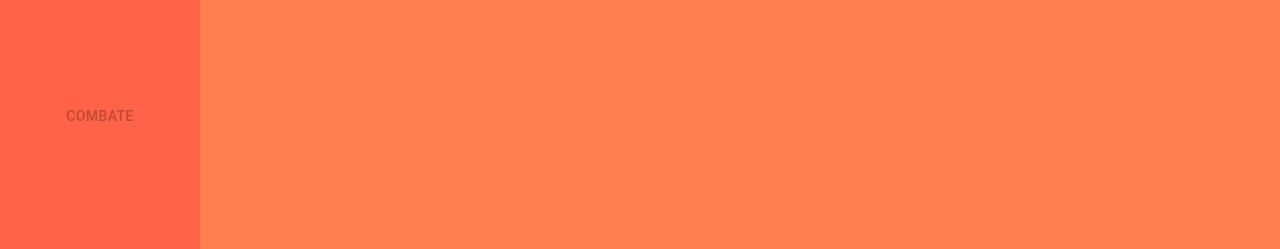
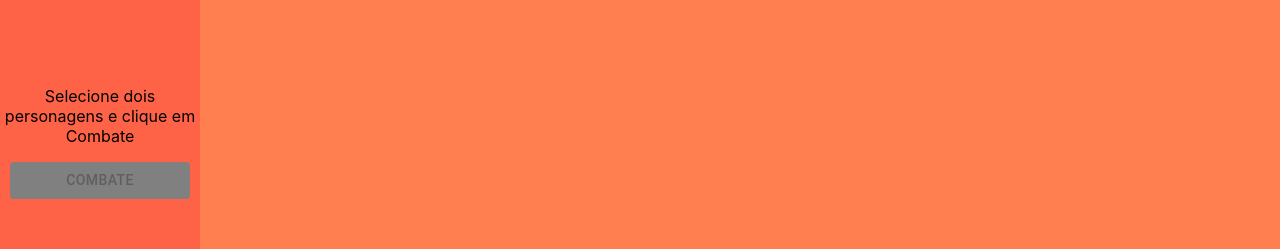
Before and after one commit to priscilaSartori/jornada-do-heroi, a React (Create React App) app: page / in a window 1280 px wide. Shown: the part 284-533 px from the top of the page. Built offline with nearby package versions, Linux system fonts and the light colour scheme; no server answers.

Commit message:
style: Combate

```diff
--- a/src/components/Combate.js
+++ b/src/components/Combate.js
@@ -6,6 +6,7 @@ import Typography from '@mui/material/Typography';
 import Modal from '@mui/material/Modal';
 import styles from './Combate.module.css';
 import styleHeroi from '../pages/Heroi.module.css'
+import {styleBox, styleh2, styleh1} from './CombateStyles';
 
 function Combate() {
   const {
@@ -24,35 +25,7 @@ function Combate() {
   setSearchTerm('')
   };
 
-  const styleBox = {
-      position: 'absolute',
-      top: '50%',
-      left: '50%',
-      transform: 'translate(-50%, -50%)',
-      width: 1000,
-      height: 500,
-      bgcolor: 'black',
-      color: 'white',
-      border: '2px solid #000',
-      boxShadow: 24,
-      p: 4,
-    };
-
-    const styleh2 = {
-      color: 'yellow',
-      width: '100%',
-      textAlign: 'end',
-      fontSize:"30px",
-    }
-
-    const styleh1 = {
-      color: 'white',
-      width: '100%',
-      textAlign: 'start',
-      fontSize:"30px",
-      paddingLeft: '10px',
-    }
-
+  // Função para calcular a soma das estatísticas de poder de um herói
   const calculateTotalPowerStats = (hero) => {
     return Object.values(hero.powerstats).reduce((total, value) => total + parseInt(value, 10), 0);
   };
--- /dev/null
+++ b/src/components/CombateStyles.js
@@ -0,0 +1,28 @@
+export const styleBox = {
+  position: 'absolute',
+  top: '50%',
+  left: '50%',
+  transform: 'translate(-50%, -50%)',
+  width: 1000,
+  height: 500,
+  backgroundColor: 'black',
+  color: 'white',
+  border: '2px solid #000',
+  boxShadow: 24,
+  p: 4,
+  };
+
+  export const styleh2 = {
+  color: 'yellow',
+  width: '100%',
+  textAlign: 'end',
+  fontSize: "30px",
+  };
+
+  export const styleh1 = {
+  color: 'white',
+  width: '100%',
+  textAlign: 'start',
+  fontSize: "30px",
+  paddingLeft: '10px',
+  };
--- a/src/components/Sidenav.js
+++ b/src/components/Sidenav.js
@@ -1,7 +1,7 @@
 import React, { useContext } from 'react';
+import styles from './Sidenav.module.css';
 import JourneyContext from '../context/JourneyContext';
 import Button from '@mui/material/Button';
-import styles from './Sidenav.module.css';
 import SearchIcon from '@mui/icons-material/Search';
 
 function Sidenav() {
@@ -25,6 +25,8 @@ function Sidenav() {
           onChange={(e) => setSearchTerm(e.target.value)}
         />
     </div>
+    <div>
+      <p>Selecione dois personagens e clique em Combate</p>
       <Button
         className={`${combate ? styles.buttonActive : styles.buttonDisabled}`}
         disabled={!combate}
@@ -33,6 +35,7 @@ function Sidenav() {
         Combate
       </Button>
     </div>
+  </div>
   );
 }
 
--- a/src/components/Sidenav.module.css
+++ b/src/components/Sidenav.module.css
@@ -20,19 +20,19 @@
   font-size: 16px;
 }
 
-.buttonDisabled {
-  background-color: gray;
-  width: 180px;
-  position: absolute;
-  left: 10px;
+.buttonActive {
+  background-color: #ee0e0e !important;
+  color: white !important;
+  width: 180px !important;
+  position: absolute !important;
+  left: 10px !important;
 }
 
-.buttonActive {
-  background-color: #ee0e0e;
-  color: white;
-  width: 180px;
-  position: absolute;
-  left: 10px;
+.buttonDisabled {
+  background-color: gray !important;
+  width: 180px !important;
+  position: absolute !important;
+  left: 10px !important;
 }
 
 .searchInputContainer {
```
Lines whose indentation alone changed are shown as unchanged.
